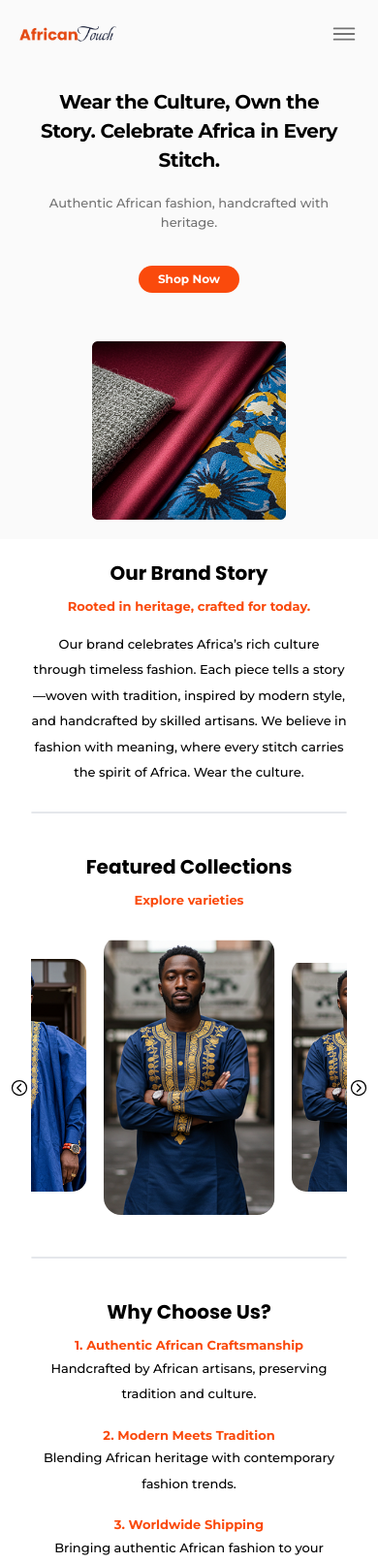
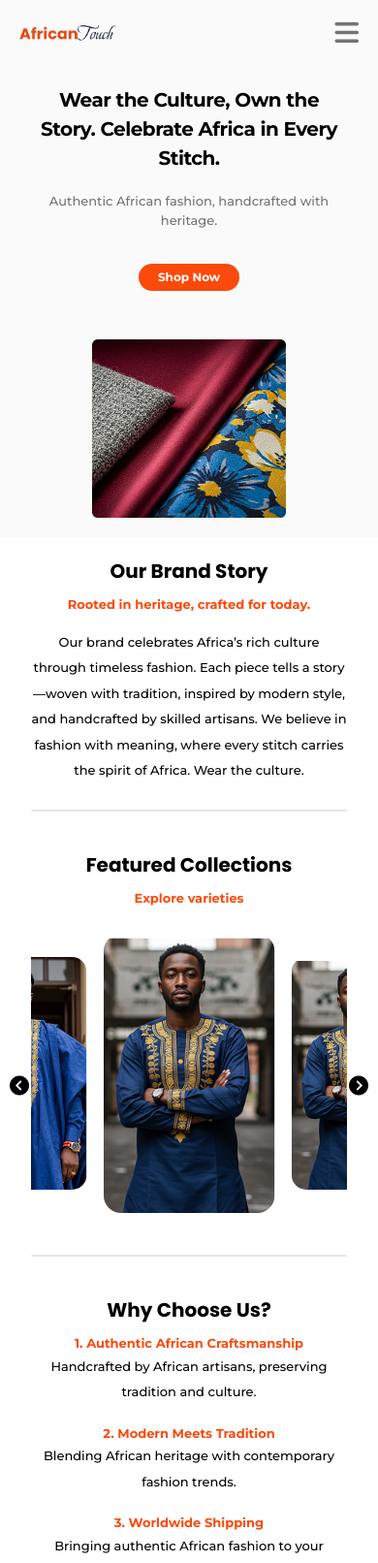
Before and after one commit to Isaacjosh23/AfricanTouch, a website: page public/index.html in a window 390 px wide. Shown: the top 1612 px of the page at 97% size. Drawn offline with nearby package versions, Linux system fonts and the light colour scheme.

Commit message:
icon codes

```diff
--- a/public/index.html
+++ b/public/index.html
@@ -82,15 +82,15 @@
         <button
           class="btn-mobile-nav z-50 block cursor-pointer bg-none border-none md:hidden"
         >
-          <ion-icon
+          <i
+            class="fa-solid fa-bars text-[2.8rem] text-colorGrey-0 icon-mobile-nav block open-mobile-nav"
             name="menu-outline"
-            class="text-5xl text-colorGrey-0 icon-mobile-nav block open-mobile-nav"
-          ></ion-icon>
+          ></i>
 
-          <ion-icon
+          <i
+            class="fa-solid fa-xmark text-[2.8rem] text-colorGrey-0 icon-mobile-nav hidden close-mobile-nav"
             name="close-outline"
-            class="text-5xl text-colorGrey-0 icon-mobile-nav hidden close-mobile-nav"
-          ></ion-icon>
+          ></i>
         </button>
       </div>
     </header>
@@ -222,14 +222,13 @@
           </div>
 
           <button>
-            <ion-icon
-              name="chevron-back-circle-outline"
-              class="text-[2rem] absolute top-[58%] left-[2rem] translate-x-[-50%] translate-y-[-50%] z-[5] cursor-pointer carousel-backward md:text-5xl md:left-[8rem] lg:text-6xl xl:text-7xl md:top-[62%] lg:top-[66%] xl:top-[69%]"
-            ></ion-icon>
-            <ion-icon
-              name="chevron-forward-circle-outline"
-              class="text-[2rem] absolute top-[58%] right-[2rem] translate-x-[50%] translate-y-[-50%] z-[5] cursor-pointer carousel-forward md:text-5xl md:right-[8rem] lg:text-6xl xl:text-7xl md:top-[62%] lg:top-[66%] xl:top-[69%]"
-            ></ion-icon>
+            <i
+              class="fa-solid fa-circle-chevron-left text-[2rem] absolute top-[58%] left-[2rem] translate-x-[-50%] translate-y-[-50%] z-[5] cursor-pointer carousel-backward md:text-5xl md:left-[8rem] lg:text-6xl xl:text-[4rem] md:top-[62%] lg:top-[66%] xl:top-[69%]"
+            ></i>
+
+            <i
+              class="fa-solid fa-circle-chevron-right text-[2rem] absolute top-[58%] right-[2rem] translate-x-[50%] translate-y-[-50%] z-[5] cursor-pointer carousel-forward md:text-5xl md:right-[8rem] lg:text-6xl xl:text-[4rem] md:top-[62%] lg:top-[66%] xl:top-[69%]"
+            ></i>
           </button>
 
           <hr class="mt-11 border-[1.5px] rounded-lg md:hidden" />
```
Also changed, not shown: public/style.css.
